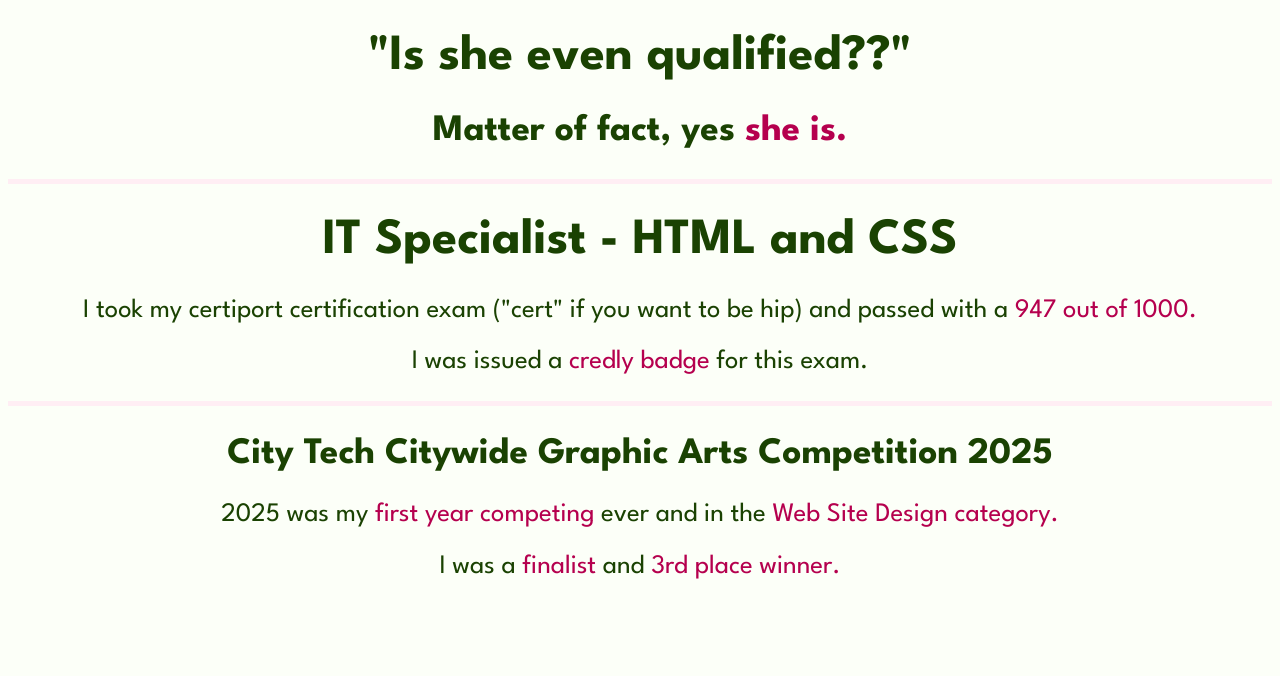
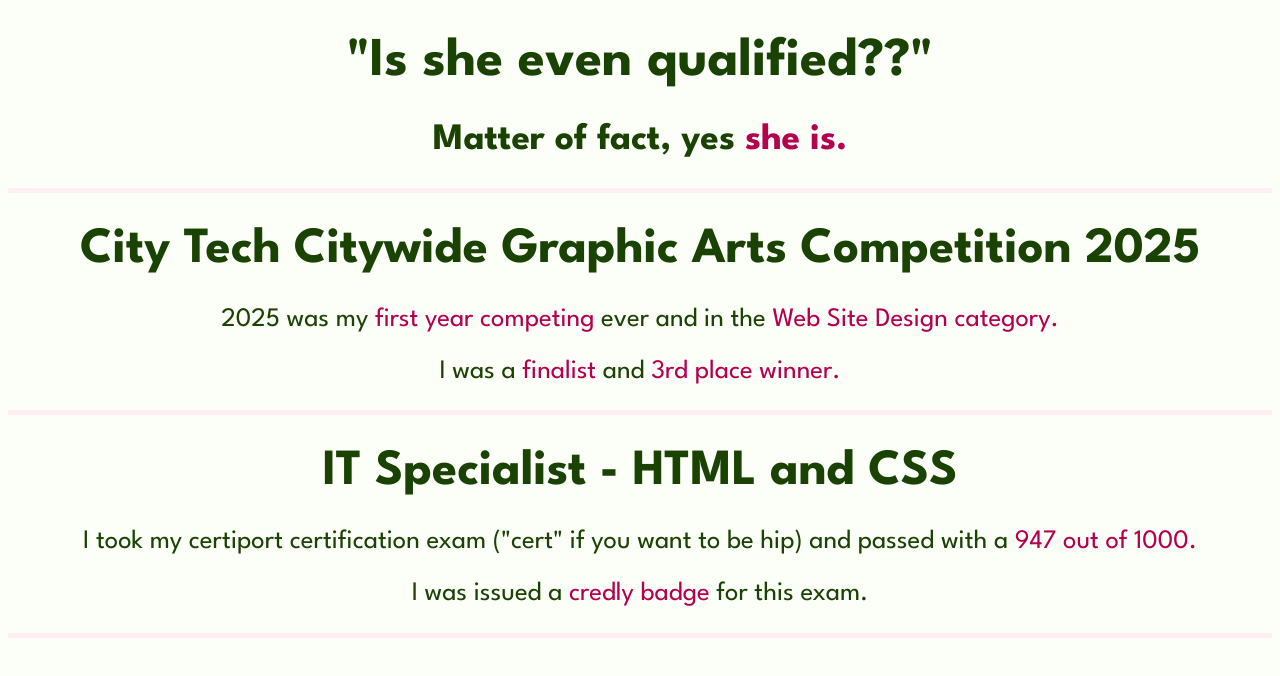
Before and after one commit to miap111/HeyHowdYouKnowMyPassword, a plain HTML site: page credentials/credentials.html in a window 1280 px wide. Drawn offline with Linux system fonts and the light colour scheme; a script that the page names is missing.

Commit message:
klets see

```diff
--- a/credentials/credentials.html
+++ b/credentials/credentials.html
@@ -12,8 +12,12 @@
         <link href="https://fonts.googleapis.com/css2?family=League+Spartan:wght@100..900&display=swap" rel="stylesheet">
     </head>
     <body>
-        <h1>"Is she even qualified??"</h1>
+        <h1 style="font-size:41pt;">"Is she even qualified??"</h1>
       <h2>Matter of fact, yes <span style="color:#B5004E">she is.</span></h2>
+      <hr>
+      <h1>City Tech Citywide Graphic Arts Competition 2025</h1>
+      <p>2025 was my <span style="color:#B5004E">first year competing</span> ever and in the <span style="color:#B5004E">Web Site Design category.</span></p>
+      <p> I was a <span style="color:#B5004E">finalist</span> and <span style="color:#B5004E">3rd place winner.</span></p>
       <hr>
         <h1>IT Specialist - HTML and CSS</h1>
         <p>I took my certiport certification exam ("cert" if you want to be hip) and passed with a <span style="color:#B5004E">947 out of 1000.</span> </p>
@@ -21,8 +25,8 @@
         <div data-iframe-width="225" data-iframe-height="405" data-share-badge-id="c8e5d185-5d79-499a-8dc5-c7bd8302a450"
              data-share-badge-host="https://www.credly.com"></div><script type="text/javascript" async src="//cdn.credly.com/assets/utilities/embed.js">></script>
 <hr>
-      <h2>City Tech Citywide Graphic Arts Competition 2025</h2>
-      <p>2025 was my <span style="color:#B5004E">first year competing</span> ever and in the <span style="color:#B5004E">Web Site Design category.</span></p><p> I was a <span style="color:#B5004E">finalist</span> and <span style="color:#B5004E">3rd place winner.</span></p>
-      <!--insert image of trophy and insert iframe or sc of website http://gtexchange.org/cgac/ they are posting competition winners on the 16th of june but have a backup screenshot incase they change it-->
+
+      <!--insert image of trophy and insert iframe or sc of website http://gtexchange.org/cgac/ they are posting competition winners on the 16th of june
+      but have a backup screenshot incase they change it-->
     </body>
 </html>
```
